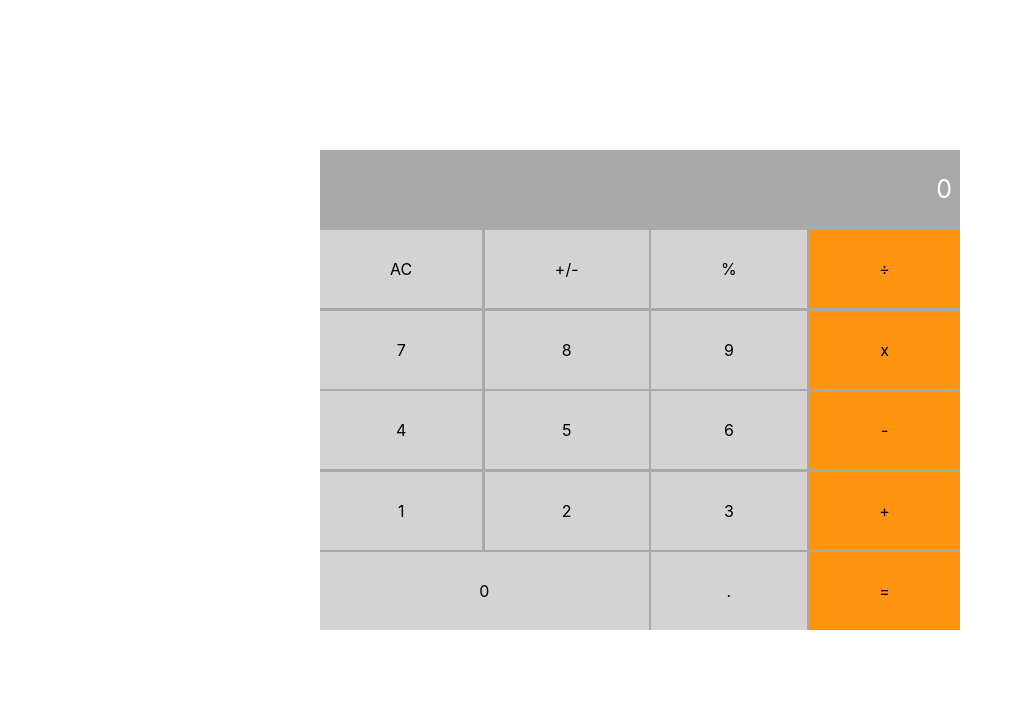
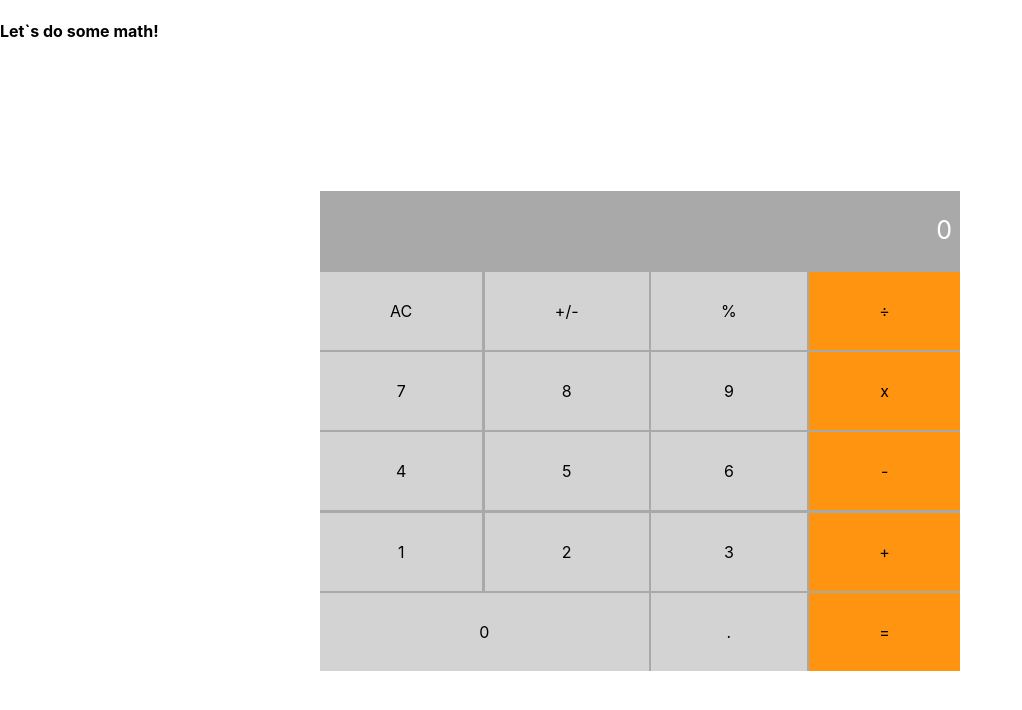
Before and after one commit to Fayob/maths-magician-app, a React (Create React App) app: page / in a window 1280 px wide. Shown: the top 710 px of the page, without its empty margins (0-1022 px from the left). Built offline with nearby package versions, Linux system fonts and the light colour scheme.

Commit message:
Add heading to calculator Component

```diff
--- a/src/components/Calculator.js
+++ b/src/components/Calculator.js
@@ -20,6 +20,8 @@ const Calculator = () => {
   const { total, next } = state;
 
   return (
+    <div className="calculator">
+      <h4>Let`s do some math!</h4>
       <div className="container">
         <Item value={next !== null ? next : total} className="header" />
         <Item value="AC" className="AC" onClickHandler={clickHandler} />
@@ -42,6 +44,7 @@ const Calculator = () => {
         <Item value="0" className="zero" onClickHandler={clickHandler} />
         <Item value="." className="dot" onClickHandler={clickHandler} />
       </div>
+    </div>
   );
 };
 
```
Lines whose indentation alone changed are shown as unchanged.
